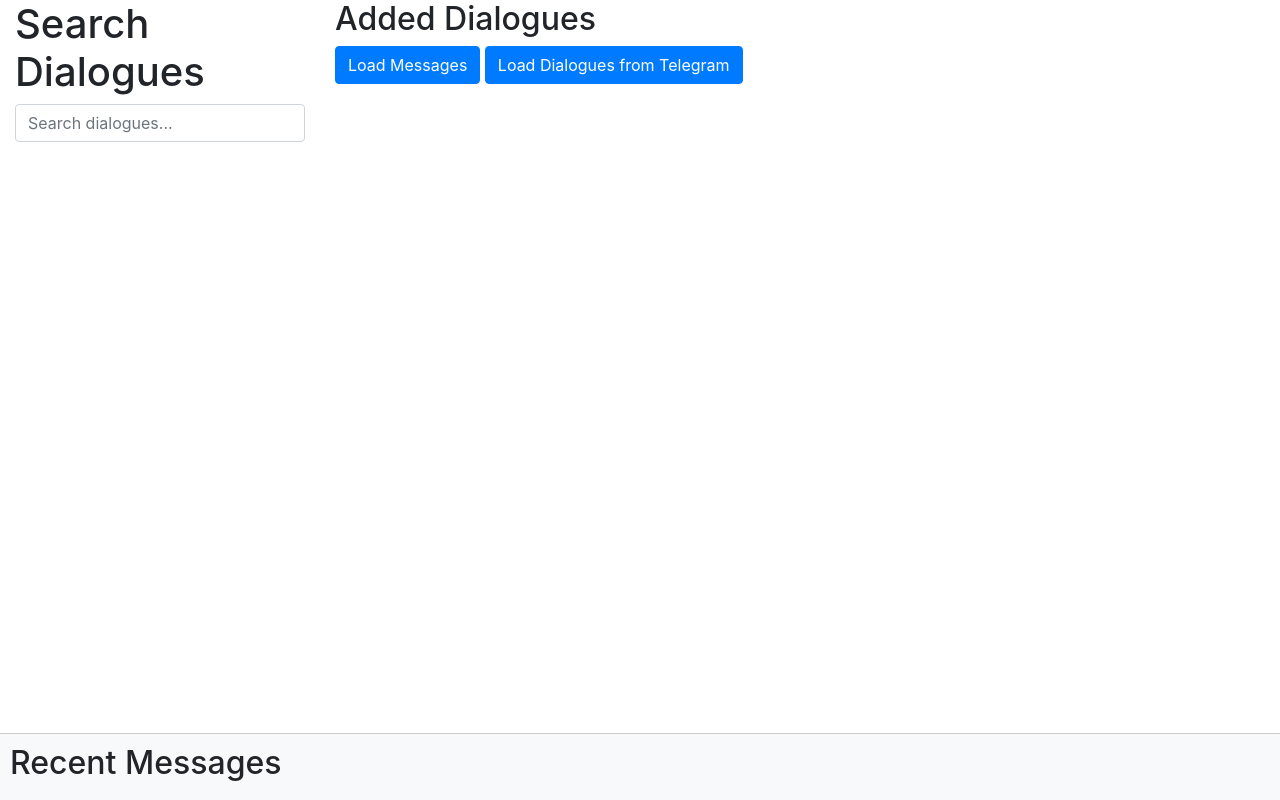
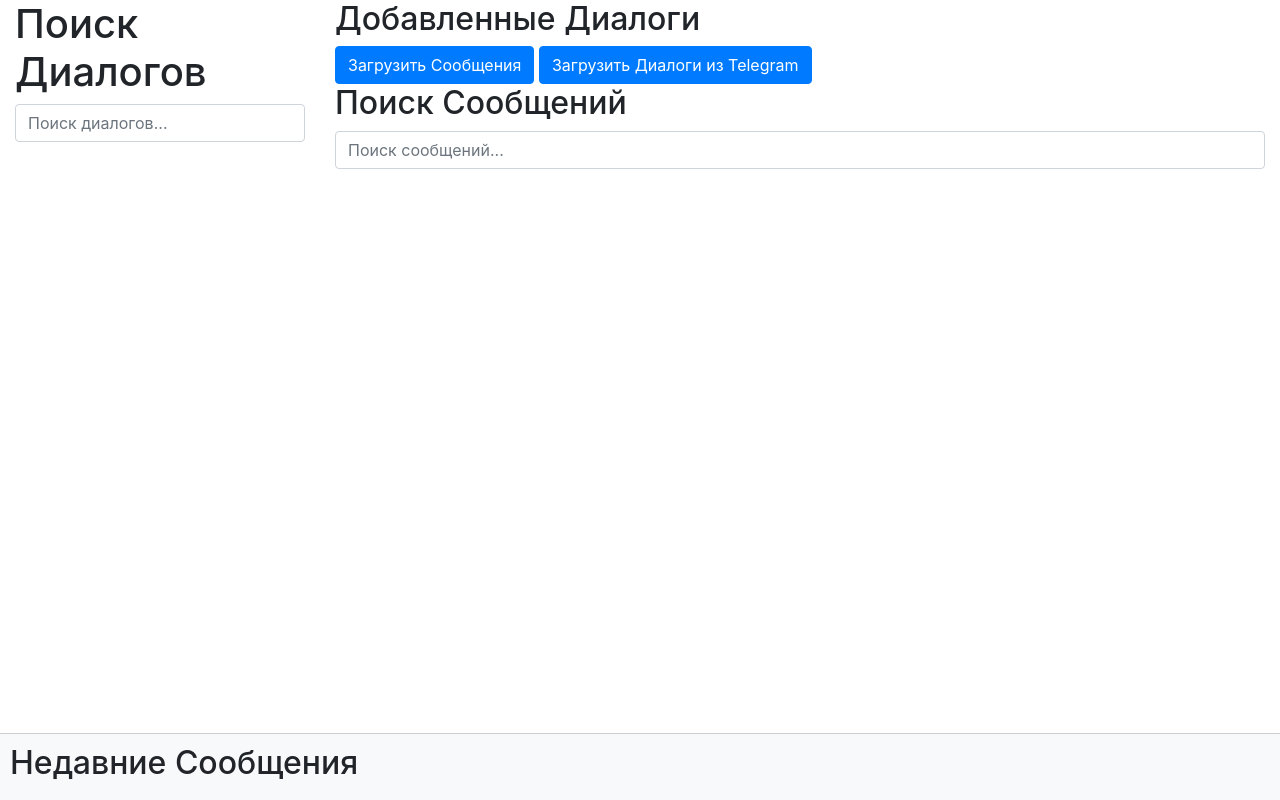
Before and after one commit to NickRovneiko/local, a Django app: page / in a window 1280 px wide. Run offline with Django 5.2, Linux system fonts and the light colour scheme; data that the repository does not hold is empty; some libraries are stand-ins or nearby versions.

Commit message:
добавил поиск по сообщениям

```diff
--- a/myapp/templates/select_dialogues.html
+++ b/myapp/templates/select_dialogues.html
@@ -1,5 +1,4 @@
 <!DOCTYPE html>
-<!-- myproject/myapp/templates/select_dialogues.html -->
 <html lang="en">
 <head>
     <meta charset="UTF-8">
@@ -15,36 +14,45 @@
             padding: 10px;
             border-top: 1px solid #ccc;
         }
+        .message-text {
+            white-space: pre-wrap; /* Сохраняем пробелы и переносы строк */
+        }
+        .highlight {
+            background-color: yellow; /* Цвет подсветки */
+        }
     </style>
 </head>
 <body>
     <div class="container-fluid">
         <div class="row">
             <div class="col-md-3">
-                <h1>Search Dialogues</h1>
-                <input type="text" id="searchInput" class="form-control" placeholder="Search dialogues..." autocomplete="off">
+                <h1>Поиск Диалогов</h1>
+                <input type="text" id="searchInput" class="form-control" placeholder="Поиск диалогов..." autocomplete="off">
                 <div id="searchResults"></div>
             </div>
             <div class="col-md-9">
-                <h2>Added Dialogues</h2>
+                <h2>Добавленные Диалоги</h2>
                 <ul id="addedDialogues" class="list-group">
                     {% for dialogue in added_dialogues %}
                     <li class="list-group-item" data-dialogue-id="{{ dialogue.dialogue_id }}">
                         {{ dialogue.name }}
-                        <button class="btn btn-sm btn-primary view-messages" data-id="{{ dialogue.dialogue_id }}">View</button>
-                        <button class="btn btn-sm btn-danger delete-dialogue" data-id="{{ dialogue.dialogue_id }}">Delete</button>
+                        <button class="btn btn-sm btn-primary view-messages" data-id="{{ dialogue.dialogue_id }}">Просмотр</button>
+                        <button class="btn btn-sm btn-danger delete-dialogue" data-id="{{ dialogue.dialogue_id }}">Удалить</button>
                     </li>
                     {% endfor %}
                 </ul>
-                <button id="loadMessagesButton" class="btn btn-primary">Load Messages</button>
-                <button id="loadDialoguesFromTelegramButton" class="btn btn-primary">Load Dialogues from Telegram</button>
+                <button id="loadMessagesButton" class="btn btn-primary">Загрузить Сообщения</button>
+                <button id="loadDialoguesFromTelegramButton" class="btn btn-primary">Загрузить Диалоги из Telegram</button>
+                <h2>Поиск Сообщений</h2>
+                <input type="text" id="searchMessagesInput" class="form-control" placeholder="Поиск сообщений..." autocomplete="off">
+                <div id="messageSearchResults"></div>
             </div>
         </div>
     </div>
     <div class="footer">
-        <h2>Recent Messages</h2>
+        <h2>Недавние Сообщения</h2>
         <div id="recentMessagesContainer" class="d-none">
-            <button id="closeMessagesButton" class="btn btn-sm btn-danger mb-2">Close Messages</button>
+            <button id="closeMessagesButton" class="btn btn-sm btn-danger mb-2">Закрыть Сообщения</button>
             <ul id="recentMessages" class="list-group"></ul>
         </div>
     </div>
@@ -77,7 +85,7 @@
                     'csrfmiddlewaretoken': $('input[name="csrfmiddlewaretoken"]').val()
                 },
                 success: function() {
-                    $('#addedDialogues').append('<li class="list-group-item" data-dialogue-id="' + dialogueId + '">' + dialogueName + ' <button class="btn btn-sm btn-primary view-messages" data-id="' + dialogueId + '">View Messages</button> <button class="btn btn-sm btn-danger delete-dialogue" data-id="' + dialogueId + '">Delete</button></li>');
+                    $('#addedDialogues').append('<li class="list-group-item" data-dialogue-id="' + dialogueId + '">' + dialogueName + ' <button class="btn btn-sm btn-primary view-messages" data-id="' + dialogueId + '">Просмотр Сообщений</button> <button class="btn btn-sm btn-danger delete-dialogue" data-id="' + dialogueId + '">Удалить</button></li>');
                 }
             });
         });
@@ -127,7 +135,7 @@
                     if (response.status === 'success') {
                         $('li[data-dialogue-id="' + dialogueId + '"]').remove();
                     } else {
-                        alert('Error: ' + response.message);
+                        alert('Ошибка: ' + response.message);
                     }
                 }
             });
@@ -137,6 +145,31 @@
             $('#recentMessagesContainer').addClass('d-none');
             $('#recentMessages').empty();
         });
+
+        $('#searchMessagesInput').on('keyup', function() {
+            var query = $(this).val();
+            if (query.length > 0) {
+                $.ajax({
+                    url: '/search-messages/',
+                    data: { 'search': query },
+                    success: function(data) {
+                        $('#messageSearchResults').html(data);
+                        highlightText(query);
+                    }
+                });
+            } else {
+                $('#messageSearchResults').empty();
+            }
+        });
+
+        function highlightText(query) {
+            $('.message-text').each(function() {
+                var text = $(this).html();
+                var regex = new RegExp('(' + query + ')', 'gi');
+                var newText = text.replace(regex, '<span class="highlight">$1</span>');
+                $(this).html(newText);
+            });
+        }
     });
     </script>
 </body>
--- a/myapp/urls.py
+++ b/myapp/urls.py
@@ -3,11 +3,12 @@ from django.urls import path
 from . import views
 
 urlpatterns = [
-    path('', views.show_dialogues, name='home'),  # Сделать страницу диалогов главной страницей приложения
+    path('', views.show_dialogues, name='home'),
     path('load-dialogues-from-telegram/', views.load_dialogues, name='load-dialogues-from-telegram'),
     path('delete-dialogue/', views.delete_dialogue, name='delete-dialogue'),
     path('search-dialogues/', views.search_dialogues, name='search-dialogues'),
     path('add-dialogue/', views.add_dialogue, name='add-dialogue'),
     path('load-dialogues/', views.fetch_and_save_messages, name='load-dialogues'),
-    path('get-recent-messages/', views.get_recent_messages, name='get-recent-messages'),  # Новый маршрут
+    path('get-recent-messages/', views.get_recent_messages, name='get-recent-messages'),
+    path('search-messages/', views.search_messages, name='search-messages'),  # New route for message search
 ]
--- a/myapp/views.py
+++ b/myapp/views.py
@@ -112,3 +112,19 @@ def delete_dialogue(request):
         else:
             return JsonResponse({'status': 'error', 'message': 'Dialogue not found'})
     return JsonResponse({'status': 'error', 'message': 'Invalid request'})
+
+from django.db.models import Q
+
+from django.db.models import Q
+from django.utils.html import escape
+
+@csrf_exempt
+def search_messages(request):
+    search_query = request.GET.get('search', '').strip()
+    if search_query:
+        messages = Message.objects.filter(Q(text__icontains=search_query))[:50]  # Ограничиваем количество результатов
+        for message in messages:
+            message.text = escape(message.text).replace(search_query, f'<span class="highlight">{search_query}</span>')
+        html = render_to_string('message_search_results.html', {'messages': messages})
+        return HttpResponse(html)
+    return HttpResponse('')
```
Also changed, not shown: myapp/templates/message_search_results.html (added, +8 -0 lines).
